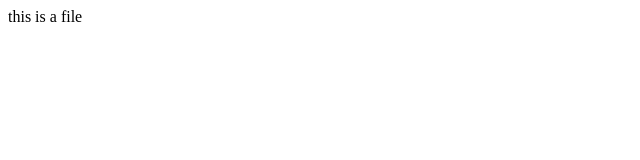
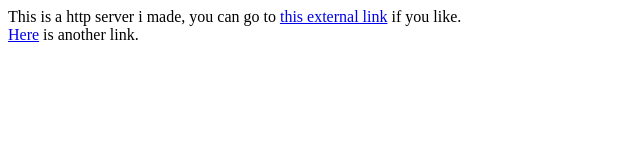
Before and after one commit to TinyGuy32/barebones-http, a plain HTML site: page html-files/index.html in a window 1280 px wide. Shown: the whole page, without its empty margins (0-640 px from the left). Drawn offline with Linux system fonts and the light colour scheme.

Commit message:
serving some new files

```diff
--- a/html-files/index.html
+++ b/html-files/index.html
@@ -1,5 +1,9 @@
 <html>
-	<body>
-		this is a file
-	</body>
+  <head>
+    <title>Home page</title>
+  </head>
+  <body>
+      This is a http server i made, you can go to <a href="https://www.example.com">this external link</a> if you like. <br>
+      <a href="/example_page.html">Here</a> is another link.
+  </body>
 </html>
```
Also changed, not shown: html-files/example_page.html (added, +9 -0 lines), response.PNG (deleted), running.PNG (deleted).
